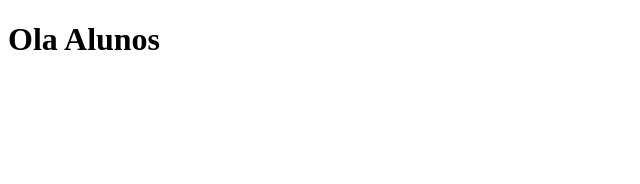
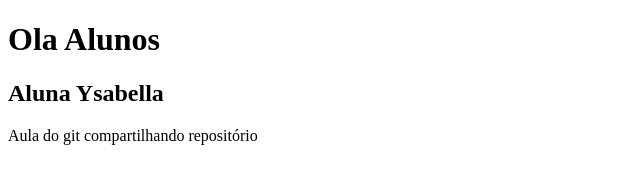
Before and after one commit to Giantunes01/Colaborador-3B-ANH-12-06, a plain HTML site: page index.html in a window 1280 px wide. Shown: the whole page, without its empty margins (0-640 px from the left). Drawn offline with Linux system fonts and the light colour scheme.

Commit message:
add h2, paragrafo

```diff
--- a/index.html
+++ b/index.html
@@ -7,6 +7,9 @@
 </head>
 <body>
     <h1>Ola Alunos</h1>
+    <h2>Aluna Ysabella</h2>
+    <p>Aula do git compartilhando repositório</p>
+
 
 </body>
 </html>
```
Also changed, not shown: 1 other file.
